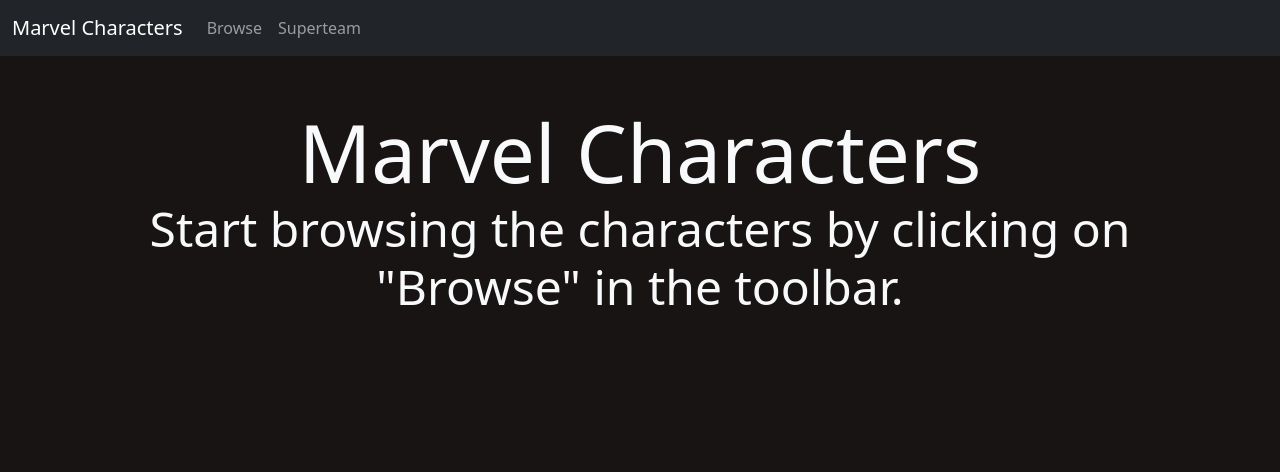
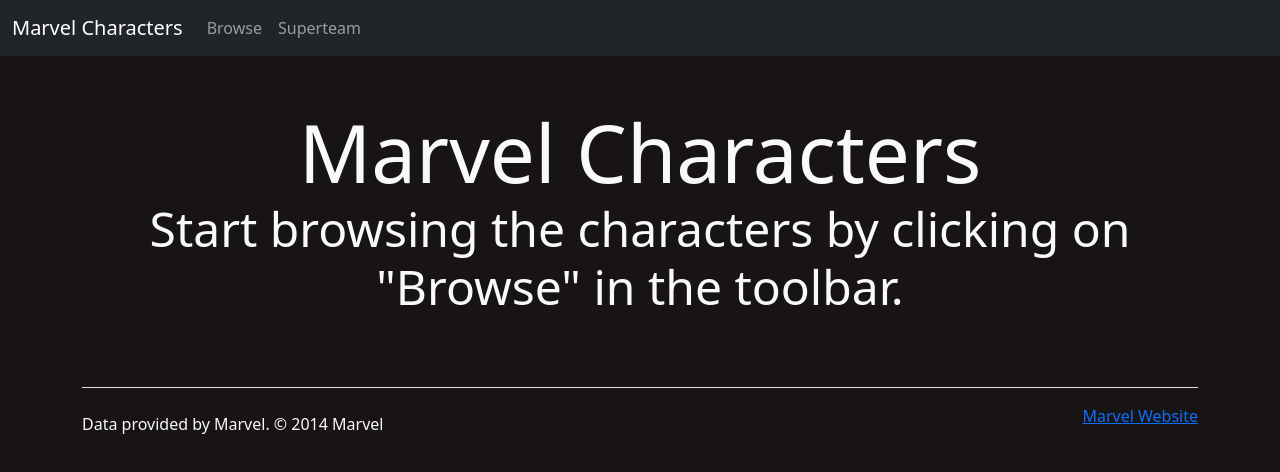
Before and after one commit to OscarAFK/marvel_api, a React (Create React App) app in the folder client/: page / in a window 1280 px wide. Shown: the top 472 px of the page. Built offline with nearby package versions, Linux system fonts and the light colour scheme.

Commit message:
Add proper attribution

```diff
--- a/client/src/App.js
+++ b/client/src/App.js
@@ -1,16 +1,18 @@
 import "./App.css";
-import { BrowserRouter, Routes, Route} from "react-router-dom";
+import { BrowserRouter, Routes, Route, Outlet } from "react-router-dom";
 import Home from "./pages/Home";
 import NoPage from "./pages/NoPage";
 import Browse from "./pages/Browse";
 import Superteam from "./pages/Superteam";
 import Header from "./components/Header";
+import Footer from "./components/Footer";
+import BasicLayout from "./pages/BasicLayout"
 
 function App() {
   return (
     <BrowserRouter>
       <Routes>
-        <Route path="/" element={<Header />}>
+        <Route path="/" element={<BasicLayout/>}>
           <Route index element={<Home />} />
           <Route path="browse" element={<Browse />} />
           <Route path="superteam" element={<Superteam />} />
--- /dev/null
+++ b/client/src/components/Footer.js
@@ -0,0 +1,23 @@
+import React from "react";
+import { Outlet } from "react-router-dom";
+
+/**
+ * A React component used to display the footer
+ */
+function Footer() {
+    return (
+        <div className="container">
+            <footer className="d-flex flex-wrap justify-content-between align-items-center py-3 my-4 border-top text-light">
+                <div>
+                    Data provided by Marvel. © 2014 Marvel
+                </div>
+                <ul>
+                    <a href="http://marvel.com">Marvel Website</a>
+
+                </ul>
+            </footer>
+        </div>
+    )
+}
+
+export default Footer;
--- a/client/src/components/Header.js
+++ b/client/src/components/Header.js
@@ -8,7 +8,6 @@
     const url = "";
 
     return (
-        <>
         <nav className="navbar navbar-expand-lg navbar-dark bg-dark">
             <div className="container-fluid">
                 <a className="navbar-brand" href={url}>Marvel Characters</a>
@@ -25,8 +24,6 @@
                 </div>
             </div>
         </nav>
-            <Outlet />
-        </>
     )
 }
 
--- /dev/null
+++ b/client/src/pages/BasicLayout.js
@@ -0,0 +1,15 @@
+import { Outlet } from "react-router-dom";
+import Header from "../components/Header";
+import Footer from "../components/Footer";
+
+function BasicLayout() {
+    return (
+        <>
+            <Header />
+            <Outlet />
+            <Footer />
+        </>
+    );
+}
+
+export default BasicLayout;
```
Lines whose indentation alone changed are shown as unchanged.
